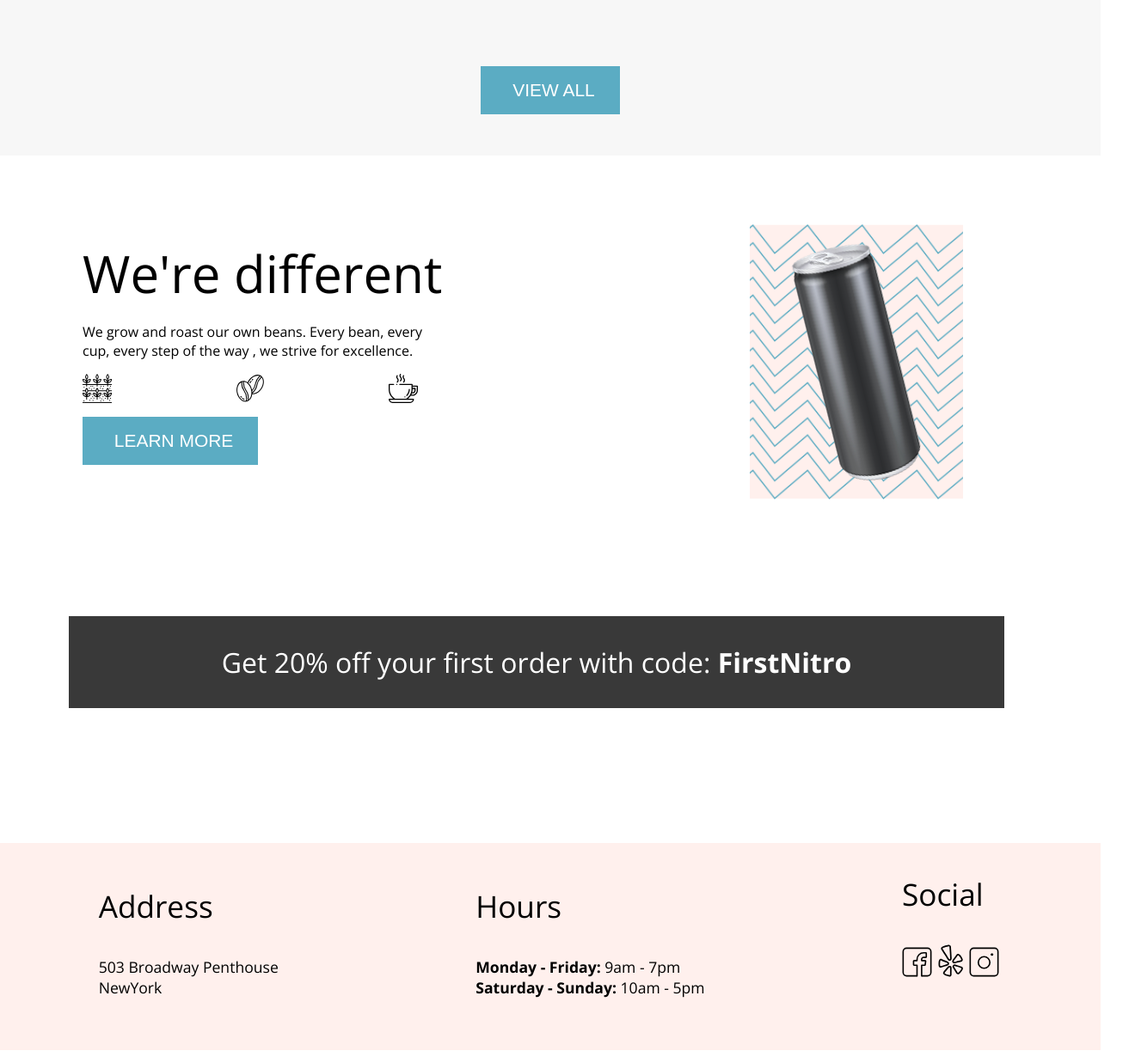
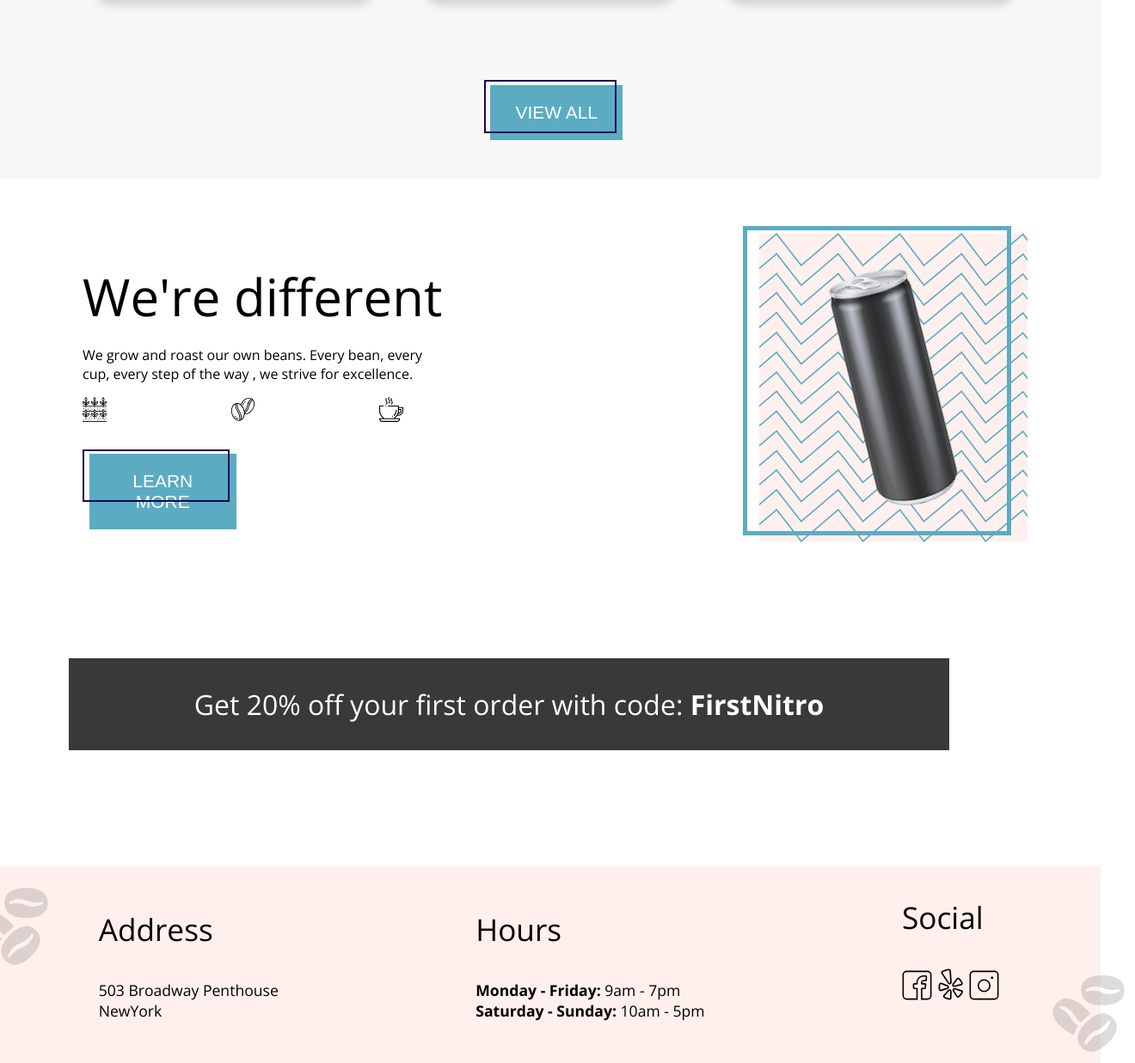
Before and after one commit to Magret1730/abiodun-oyedele-coffeeshop, a plain HTML site: page index.html in a window 1280 px wide. Shown: the part 1405-2642 px from the top of the page at 86% size, 1320 px wide, since content can reach past the window. Drawn offline with nearby package versions, Linux system fonts and the light colour scheme.

Commit message:
Added positioning modification based on mockup

```diff
--- a/css/landing.css
+++ b/css/landing.css
@@ -1,4 +1,8 @@
 /* Body Styling */
+* {
+	box-sizing: border-box;
+}
+
 body {
 	margin: 0;
 	padding: 0;
@@ -8,7 +12,7 @@ body {
 .nav {
 	background-color: #FFF0ED;
 	margin: 0;
-	padding: 0;
+	padding: 1rem 0 0 0;
 	display: flex;
 	flex-wrap: wrap;
 }
@@ -62,8 +66,9 @@ body {
 	display: flex;
 	flex-direction: row;
 	height: 85vh;
-	justify-content: space-around;
+	justify-content: space-evenly;
 	flex-wrap: wrap;
+	padding: 0 5.5rem;
 }
 
 .nitrocoffee__box{
@@ -71,6 +76,7 @@ body {
 	flex-direction: column;
 	justify-content: center;
 	align-items: flex-start;
+	flex-wrap: wrap;
 }
 
 .nitrocoffee__title {
@@ -79,19 +85,48 @@ body {
 	margin: 0;
 }
 
+.nitrocoffee__text {
+	width: 40%;
+	font-size: 1.3rem;
+}
+
+.nitrocoffee__buttons {
+	display: flex;
+	flex-direction: column;
+	justify-content: left;
+	align-items: center;
+	width: 16%;
+    margin-top: 1.5rem;
+}
+
+.nitrocoffee__buttons2 {
+	border: 2px solid black;
+	width: 100%;
+	height: 7.7vh;
+	position: relative;
+}
+
+.nitrocoffee__buttons3 {
+	width: 100%;
+	height: 7.7vh;
+	margin-top: -3.5rem;
+	margin-right: -0.9rem;
+}
+
 .nitrocoffee__button {
 	font-size: 1.31rem;
 	font-weight: 400;
 	background-color: #5BACC3;
 	color: white;
 	border: #5BACC3;
-	padding: 1rem 1.8rem 1rem 2.3rem;
-	margin-top: 1rem;
+	padding: 1.25rem;
+	width: 100%;
 }
 
 .nitrocoffee__image {
 	height: 70.5vh;
 	width: 21.5%;
+	/* width: 25%; */
 	padding-top: 2rem;
 }
 
@@ -178,8 +213,24 @@ body {
 
 .products__buttons {
 	display: flex;
+	flex-direction: column;
 	justify-content: center;
+	align-items: center;
 	padding: 2rem;
+}
+
+.products__button2 {
+	border: 2px solid rgb(25, 3, 80);
+	width: 13%;
+	height: 7.7vh;
+	position: relative;
+}
+
+.products__button3 {
+	width: 13%;
+	height: 7.7vh;
+	margin-top: -3.5rem;
+	margin-right: -0.9rem;
 }
 
 .products__button {
@@ -188,7 +239,8 @@ body {
 	background-color: #5BACC3;
 	color: white;
 	border: #5BACC3;
-	padding: 1rem 1.8rem 1rem 2.3rem;
+	padding: 1.25rem;
+	width: 100%;
 }
 
 /* Discount Styling*/
@@ -215,20 +267,6 @@ body {
 	margin: 0;
 }
 
-.discount__container2 {
-	background-image: url("../assets/images/coldbrewbackground.png");
-	background-repeat: no-repeat;
-	background-position: center;
-	height: 40vh;
-	width: 40%;
-	background-size: cover;
-	display: flex;
-	align-items: center;
-	justify-content:space-around;
-	margin-top: 5rem;
-    margin-right: 10rem;
-}
-
 .discount__images {
 	display: flex;
 	flex-direction: row;
@@ -240,14 +278,68 @@ body {
 	width: 5%;
 }
 
+.discount__buttons {
+	display: flex;
+	flex-direction: column;
+	width: 30%;
+	margin-top: 2rem;
+}
+
+.discount__button2 {
+	display: block;
+	border: 2px solid rgb(25, 3, 80);
+	width: 100%;
+	height: 7.7vh;
+	position: relative;
+}
+
+.discount__button3 {
+	display: block;
+	width: 100%;
+	height: 7.7vh;
+	margin-top: -3.5rem;
+	margin-left: 0.5rem;
+}
+
 .discount__button {
 	font-size: 1.31rem;
 	font-weight: 400;
 	background-color: #5BACC3;
 	color: white;
 	border: #5BACC3;
-	padding: 1rem 1.8rem 1rem 2.3rem;
-	margin-top: 1rem;
+	padding: 1.25rem;
+	width: 100%;
+}
+
+.discount__content {
+	/* border: 2px dashed purple; */
+	display: flex;
+	flex-direction: column;
+	width: 100%;
+	justify-content: center;
+	align-items: center;
+}
+
+.discount__content1 {
+	border: .3125rem solid #5BACC3;
+	width: 60%;
+	height: 45vh;
+	position: relative;
+}
+
+.discount__container2 {
+	background-image: url("../assets/images/coldbrewbackground.png");
+	background-repeat: no-repeat;
+	background-position: center;
+	height: 45vh;
+	width: 60%;
+	background-size: cover;
+	display: flex;
+	flex-direction: column;
+	align-items: center;
+	justify-content:space-around;
+	margin-top: -22rem;
+	margin-right: -2.3125rem;
 }
 
 .discount__text {
@@ -269,6 +361,27 @@ body {
 	align-items: center;
 	padding: 0rem 0rem 3rem 0rem;
 	flex-wrap: wrap;
+	position: relative;
+}
+
+.footer__image1 {
+	width: 8.4%;
+	opacity: 25%;
+	position: absolute;
+	bottom: 1rem;
+	right: -2.5rem;
+
+	/* Width: 120px
+	Opacity: 25%
+	Position/offset increments: 20px */
+}
+
+.footer__image2 {
+	width: 8.4%;
+	opacity: 25%;
+	position: absolute;
+	top: 1rem;
+	left: -2.5rem;
 }
 
 .footer__title {
--- a/index.html
+++ b/index.html
@@ -32,11 +32,17 @@
             <section class="nitrocoffee">
                 <div class="nitrocoffee__box">
                     <h1 class="nitrocoffee__title">Nitro Coffee</h1>
-                    <p>Coffee is a brewed drink prepared from <br>
-                        coffee beans, the seeds of berries <br>
+                    <p class="nitrocoffee__text">
+                        Coffee is a brewed drink prepared from
+                        coffee beans, the seeds of berries
                         from certain Coffea species
                     </p>
-                    <a href="./pages/menu.html"><button class="nitrocoffee__button">SHOP NOW</button></a>
+                    <div class="nitrocoffee__buttons">
+                        <a class="nitrocoffee__buttons2"></a>
+                        <a class="nitrocoffee__buttons3" href="./pages/menu.html">
+                            <button class="nitrocoffee__button">SHOP NOW</button>
+                        </a>
+                    </div>
                 </div>
                 <img class="nitrocoffee__image" src="./assets/images/coffeebeans-hero.png" alt="coffee bag">
             </section>
@@ -81,7 +87,8 @@
                     </div>
                 </div>
                 <div class="products__buttons">
-                    <a href="./pages/menu.html"><button class="products__button">VIEW ALL</button></a>
+                    <a class="products__button2"></a>
+                    <a class="products__button3" href="./pages/menu.html"><button class="products__button" type="submit">VIEW ALL</button></a>
                 </div>
             </section>
             <section class="discount">
@@ -94,16 +101,24 @@
                             <img class="discount__image" src="./assets/images/coffee-beans.svg" alt="coffee-beans">
                             <img class="discount__image" src="./assets/images/coffee-cup.svg" alt="coffee-cup">
                         </div>
-                        <a href="./pages/menu.html"><button class="discount__button">LEARN MORE</button></a>
+                        <div class="discount__buttons">
+                            <a class="discount__button2"></a>
+                            <a class="discount__button3" href="./pages/menu.html"><button class="discount__button" type="submit">LEARN MORE</button></a>
+                        </div>
                     </div>
-                    <div class="discount__container2">
-                        <img class="discount__image1" src="./assets/images/tiltedcan.png" alt="tiltedcan">
+                    <div class="discount__content">
+                        <div class="discount__content1"></div>
+                        <div class="discount__container2">
+                            <img class="discount__image1" src="./assets/images/tiltedcan.png" alt="tiltedcan">
+                        </div>
                     </div>
                 </div>
                 <div class="discount__text">Get 20% off your first order with code: <strong>FirstNitro</strong></div>
             </section>
 
             <footer class="footer">
+                <img class="footer__image1" src="./assets/logos/coffee-beans-logo-and-footer.svg" alt="coffeebeans">
+                <img class="footer__image2" src="./assets/logos/coffee-beans-logo-and-footer.svg" alt="coffeebeans">
                 <div class="footer__address">
                     <h3 class="footer__title">Address</h3>
                     <p class="footer__text">503 Broadway Penthouse</p>
```
Also changed, not shown: css/menu.css (+11 -1 lines), pages/menu.html (+1 -1 lines).
